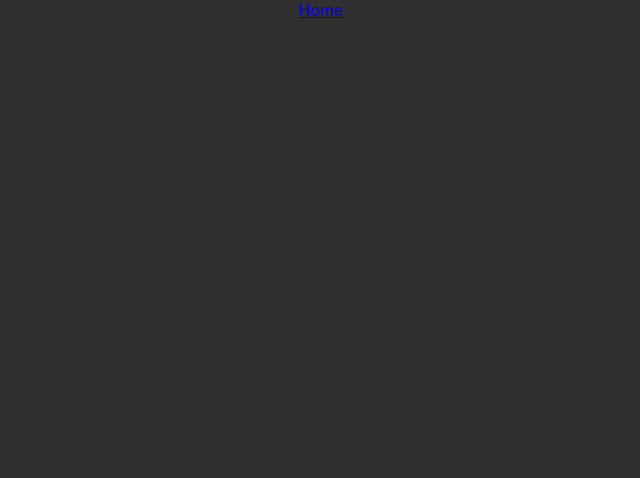
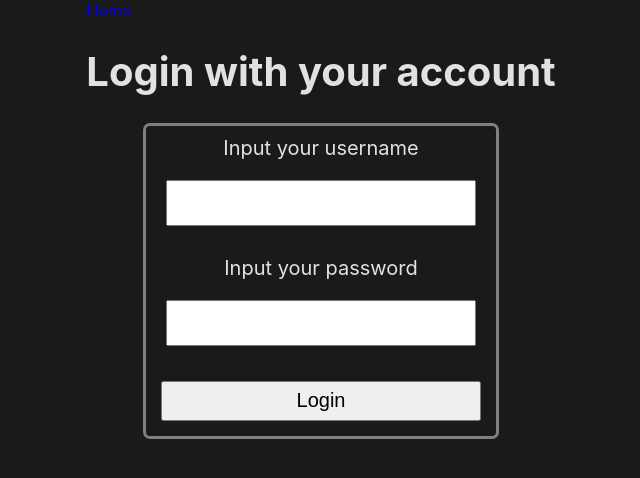
Before and after one commit to F-456/A-Blog-Web, a React (Vite) app in the folder client/: page /login in a window 1280 px wide. Before the commit this address had no page. Shown: the top 478 px of the page, without its empty margins (319-959 px from the left). Built offline with nearby package versions, Linux system fonts and the light colour scheme; no server answers.

Commit message:
Login page, solved bug and
-solve when no user server crashing bug
-displaying a login information to show login state

```diff
--- a/client/src/App.jsx
+++ b/client/src/App.jsx
@@ -3,7 +3,7 @@ import { BrowserRouter as Router, Routes, Route } from "react-router-dom";
 import { Link } from "react-router-dom";
 import Home from "./pages/Home.jsx";
 import CreateACC from "./pages/CreateAccount.jsx";
-
+import Login from "./pages/login.jsx";
 
 //main function that ties everyting together
 function App() {
@@ -16,6 +16,7 @@ function App() {
         <Route index element={<Home />} />
         {/* Route path require import function from location file instead of linking pages*/}
         <Route path="/CreateAccount" element={<CreateACC />} />
+        <Route path="/login" element={<Login />} />
       </Routes>
     </Router>
 
--- a/client/src/Header.jsx
+++ b/client/src/Header.jsx
@@ -1,17 +1,17 @@
 import { Link } from "react-router-dom";
-import CreateACC from "./pages/CreateAccount";
+
 
 function Header() {
 
     return (
         <header>
-            <h1 class="headtitle"> Welcome to A Blog Web</h1>
-            <nav class="horizontal_nav">
+            <h1 className="headtitle"> Welcome to A Blog Web</h1>
+            <nav className="horizontal_nav">
                 <ul>
                     {/* adding link to other pages */}
-                    <li class="horizontal_list" ><a class="horizontal_a" href=""> Login  </a></li>
-                    <Link to="/CreateAccount" ><li class="horizontal_list" ><a class="horizontal_a" href="">Signup</a></li></Link>
-                    <li class="horizontal_list" ><a class="horizontal_a" href="">Contact</a></li>
+                    <Link to="/login" ><li className="horizontal_list" ><a className="horizontal_a" href=""> Login  </a></li></Link>
+                    <Link to="/CreateAccount" ><li className="horizontal_list" ><a className="horizontal_a" href="">Signup</a></li></Link>
+                    <li className="horizontal_list" ><a className="horizontal_a" href="">Contact</a></li>
                 </ul>
             </nav>
         </header>
--- a/client/src/index.css
+++ b/client/src/index.css
@@ -2,7 +2,7 @@
   font-family: Inter, system-ui, Avenir, Helvetica, Arial, sans-serif;
   color-scheme: light dark;
   color: rgba(255, 255, 255, 0.87);
-  background-color: #303030;
+  background-color: #1a1a1a;
 
   font-synthesis: none;
   text-rendering: optimizeLegibility;
@@ -108,6 +108,7 @@ hr {
   flex-direction: column;
   margin-left: 40%;
   text-align: center;
+  font: "Helvetica Neue";
   width: 350px;
 }
 
@@ -115,10 +116,9 @@ hr {
   margin-top: 50px;
   display: flex;
   flex-direction: column;
-  background-color: black;
   border-style: solid;
-  border: 5px solid grey;
-  border-radius: 10px;
+  border: 3px solid grey;
+  border-radius: 7px;
   padding: 10px;
   font-size: 20px;
 }
@@ -127,7 +127,7 @@ hr {
   margin: 10px;
   height: 40px;
   font-size: 20px;
-  border-radius: 10px;
+  background-color: rgb(78, 78, 78);
 }
 
 .signup_form_style #signup_button {
@@ -144,3 +144,44 @@ hr {
   font-size: 20px;
   border-radius: 10px;
 }
+
+.login_UI {
+  display: flex;
+  border-style: solid;
+  border: 3px solid grey;
+  border-radius: 7px;
+  flex-direction: column;
+  margin-top: 100px;
+  margin: auto;
+  text-align: center;
+  width: 350px;
+  font-size: 20px;
+}
+
+.login_title {
+  text-align: center;
+  font-size: 40px;
+}
+
+.login_input {
+  margin: 20px;
+  height: 40px;
+  text-align: center;
+
+}
+
+.login_label {
+  margin-top: 10px;
+}
+
+.login_button {
+  margin: 15px;
+  height: 40px;
+  font-size: 20px;
+}
+
+.login_info {
+  margin: 15px;
+  text-align: center;
+  font-size: 20px;
+}
--- a/client/src/pages/CreateAccount.jsx
+++ b/client/src/pages/CreateAccount.jsx
@@ -1,7 +1,8 @@
 import React from "react";
-import { Formik, Form, Field, ErrorMessage } from "formik";
+import { Formik, Form, Field, ErrorMessage, validateYupSchema } from "formik";
 import * as Yup from "yup";
 import axios from "axios"
+
 
 function CreateACC() {
     const initialValues = {
@@ -12,25 +13,48 @@ function CreateACC() {
     };
 
 
+    const validationSchema = Yup.object().shape({
+        username: Yup.string().min(3).max(10).required().test("check-user", "username has been taken", async (value) => {
+            if (!value)
+                return true;
+            // Skip validation if value is empty and allow the user to use the name
+            try {
+                const response = await axios.post("http://localhost:3001/auth/check_username", { username: value });
+                return !response.data.exists; // Assuming your API returns { exists: true/false }
 
-    const validationSchema = Yup.object().shape({
-        username: Yup.string().min(3).max(10).required(),
-        email: Yup.string().required(),
+            } catch (error) {
+                console.error('Error checking username:', error);
+                return false;
+            }
+        }),
+        email: Yup.string().email("Invalid email type").required().test('check-email', 'email has been taken', async (value) => {
+            if (!value) return true; // Skip validation if value is empty and allow the user to use the email
+
+            try {
+                const response = await axios.post("http://localhost:3001/auth/check_email", { email: value });
+                return !response.data.exists; // Assuming your API returns { exists: true/false }
+            } catch (error) {
+                console.error('Error checking email:', error);
+                return false;
+            }
+        }),
         password: Yup.string().min(3).max(15).required(),
 
     });
 
-    //posting data that user submit and post it into
+    //posting data that user submit and post it into the sql
     const onSubmit = (data) => {
         axios.post("http://localhost:3001/auth", data).then(() => {
             console.log(data);
-            console.log("Something is working")
+            console.log("user successfully created")
         });
     };
 
     return (
         //form for user to key in information and create a account and store in sql
         <div className="createACCUI">
+            <h1>Create your account for a blog web </h1>
+
             <Formik initialValues={initialValues} onSubmit={onSubmit} validationSchema={validationSchema}>
                 <Form className="signup_form_style">
                     <label>Username : </label>
--- a/client/src/pages/Home.jsx
+++ b/client/src/pages/Home.jsx
@@ -25,12 +25,7 @@ function Home() {
         <>
             <Header></Header>
             <hr></hr>
-            <div class="group-card">
-                <Card></Card>
-                <Card></Card>
-                <Card></Card>
-                <Card></Card>
-                <Card></Card>
+            <div className="group-card">
                 <Card></Card>
                 <Card></Card>
             </div>
--- /dev/null
+++ b/client/src/pages/login.jsx
@@ -0,0 +1,51 @@
+import React from "react";
+import { useEffect, useState } from "react";
+import axios from "axios";
+
+
+function Login() {
+    const [login_state, set_login_state] = useState({
+        login_info: "",
+    });
+    const [username, setUsername] = useState('');
+    const [password, setPassword] = useState('');
+
+    // login to the website
+    const login = () => {
+        const data = { username: username, password: password };
+        axios.post("http://localhost:3001/auth/login", data).then((response) => {
+            console.log(response.data);
+        });
+    };
+
+
+    //display whether a user is log in , no user is found or just the user and password does not match
+    useEffect(() => {
+        axios.get("http://localhost:3001/auth/user_login_info").then((response => {
+            set_login_state({
+                login_info: response.data.login_info,
+            });
+        }));
+    });
+    return (
+        <div><h1 className="login_title">Login with your account </h1>
+            <div className="login_UI">
+
+                <label className="login_label"> Input your username </label>
+                <input className="login_input" type="text" onChange={(event) => {
+                    setUsername(event.target.value);
+                }} />
+                <label className="login_label" >Input your password</label>
+                <input className="login_input" type="password" onChange={(event) => {
+                    setPassword(event.target.value);
+                }} />
+                <button className="login_button" onClick={login}>
+                    Login
+                </button>
+            </div>
+            <h2 className="login_info" >{login_state.login_info}</h2>
+        </div>
+    );
+}
+
+export default Login;
```
Also changed, not shown: client/package.json (line endings or trailing spaces), client/src/pages/blog.jsx (added), 2 other files (tests, documents, lock files or other folders).
